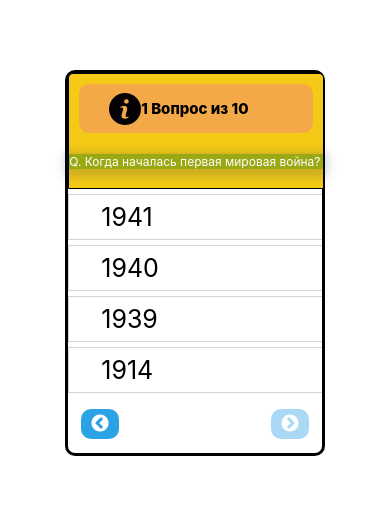
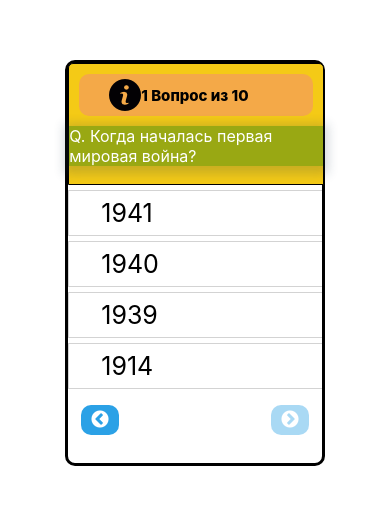
Before and after one commit to Frominor/QuizApp, a React (Create React App) app: page / in a window 390 px wide. Shown: the part 159-664 px from the top of the page. Built offline with nearby package versions, Linux system fonts and the light colour scheme.

Commit message:
testagain

```diff
--- a/src/App.scss
+++ b/src/App.scss
@@ -19,10 +19,16 @@
     .Question {
       p {
         margin: 0px;
-        font-size: 10px;
       }
       margin-left: 0px;
       width: 65vw;
+    }
+  }
+  @media screen and (max-width: 650px) {
+    .Question {
+      p {
+        font-size: 15px !important;
+      }
     }
   }
   @media only screen and (max-width: 515px) {
@@ -47,7 +53,7 @@
         margin: 0px !important;
         padding: 0px !important;
         width: 100% !important;
-        font-size: 12px !important;
+        font-size: 16px !important;
       }
     }
     .Please {
--- a/src/Components/QuizBox/Header/QuizBoxHeader.jsx
+++ b/src/Components/QuizBox/Header/QuizBoxHeader.jsx
@@ -18,23 +18,12 @@ export default function QuizBoxHeader() {
       </div>
 
       <div className="Question">
-        {console.log(State.QuestionNumber)}
         {State.QuestionNumber < 9 ? (
           <p>Q. {State?.Questions[State.QuestionNumber]}</p>
         ) : (
           <p>Итог</p>
         )}
       </div>
-      {State.QuestionNumber < 9 ? (
-        <p className="Please"></p>
-      ) : (
-        <p
-          className="Please"
-          style={{ fontSize: 25 + "px", marginLeft: 20 + "px" }}
-        >
-          Сравните варианты ответов.
-        </p>
-      )}
     </div>
   );
 }
--- a/src/Components/QuizBox/Header/QuizBoxHeader.scss
+++ b/src/Components/QuizBox/Header/QuizBoxHeader.scss
@@ -1,5 +1,5 @@
 .QuizBoxHeader {
-  width: 65vw;
+  width: 100%;
   height: 30%;
   background: #f4ca16;
   border-top-left-radius: 5px;
@@ -7,7 +7,6 @@
   border: 1px solid black;
   &_Info {
     margin-top: 10px;
-    height: 70px;
     width: 50vw;
   }
 }
@@ -15,9 +14,9 @@
   display: flex;
   align-items: center;
   background: #f4a948;
-
+  margin-bottom: 10px;
   width: 500px;
-  height: 70%;
+  height: 42px;
   border-radius: 10px;
   font-weight: 800;
   font-size: 25px;
--- a/src/Components/QuizBox/QuizBox.scss
+++ b/src/Components/QuizBox/QuizBox.scss
@@ -1,6 +1,6 @@
 .QuizBox {
   width: 65%;
-  height: 45vh;
+  height: 400px;
   border-radius: 10px;
   border: 3px solid black;
 }
```
